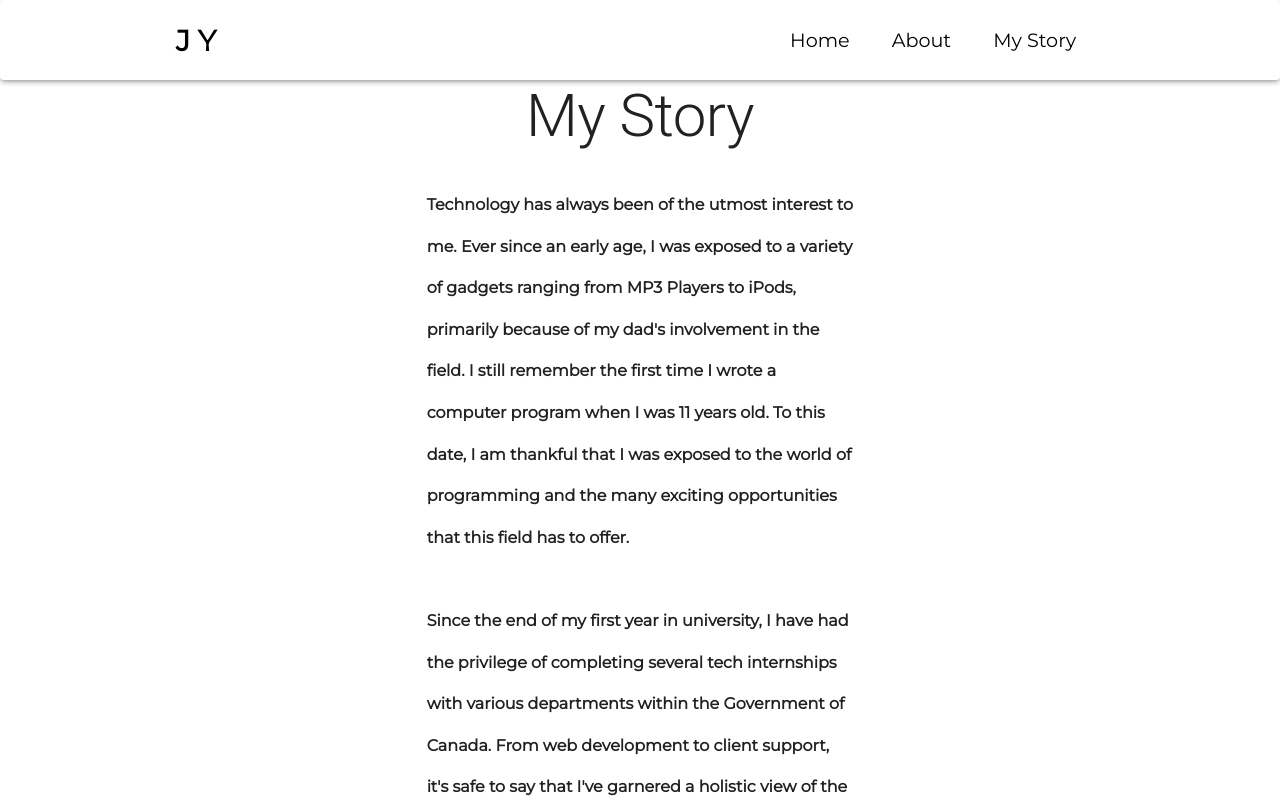
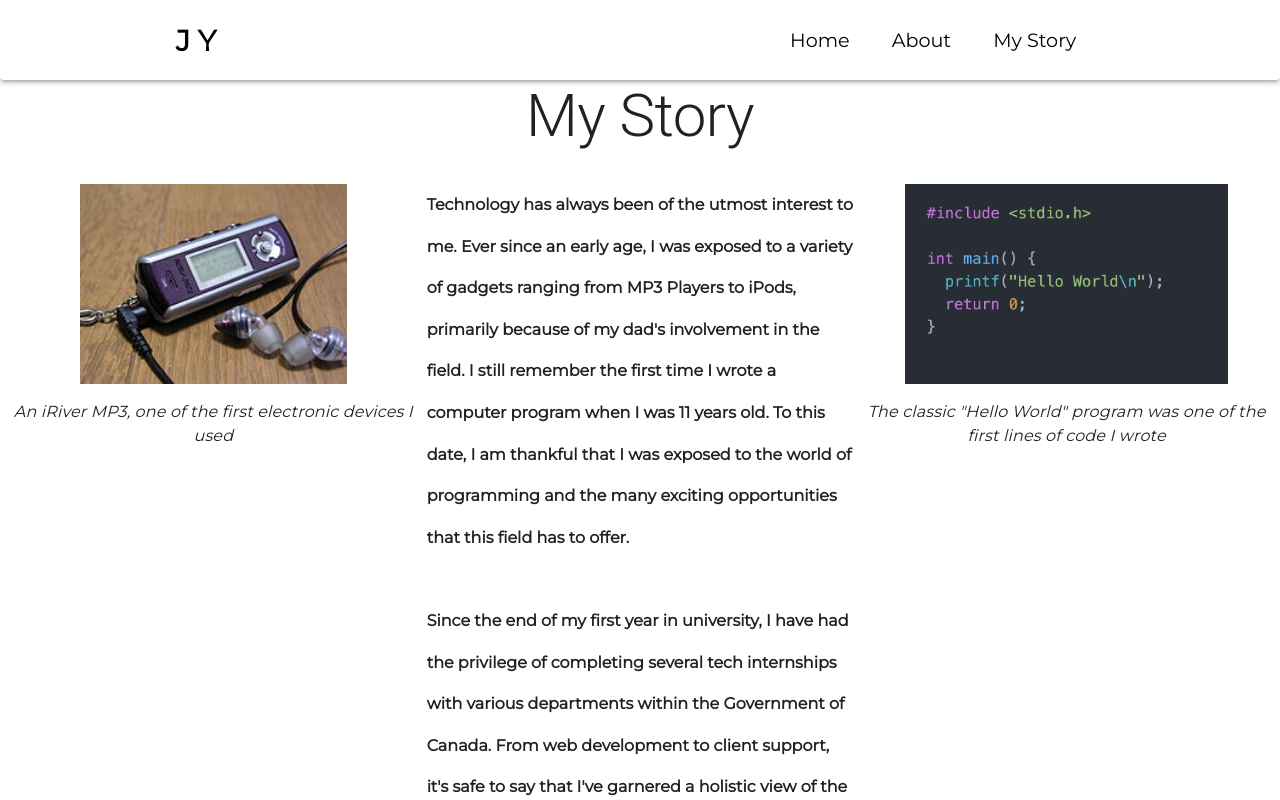
Before and after one commit to jyou044/personalwebsite, a React (Create React App) app: page /MyStory in a window 1280 px wide. Shown: the top 800 px of the page. Built offline with nearby package versions, Linux system fonts and the light colour scheme.

Commit message:
added photos to My Story component

```diff
--- a/src/components/Experience/Experience.js
+++ b/src/components/Experience/Experience.js
@@ -33,7 +33,15 @@ export default function Experience() {
                     </Grid>
                 </Grid>
                 <Grid item container>
-                <Grid item xs={12} md={4}></Grid>
+                <Grid item xs={12} md={4} className={classes.textFormat}>
+                    <img
+                alt="iriver"
+                height="200"
+                    src={`${process.env.PUBLIC_URL}/source/iriver.jpg`}
+                title="iriver"
+            />
+            <Typography paragraph align="center" className={classes.spacing} gutterBottom><i>An iRiver MP3, one of the first electronic devices I used</i></Typography>
+                </Grid>
                 <Grid item xs={12} md={4} className={classes.paraFormat}>
                     <p> <b>
                                             Technology has always been of the utmost interest to me. Ever since an early age, I was exposed to a variety of gadgets ranging from MP3 Players to iPods, primarily
@@ -53,7 +61,15 @@ export default function Experience() {
                                         </b>
                                         </p>
                 </Grid>
-                <Grid item xs={12} md={4}></Grid>
+                <Grid item xs={12} md={4} className={classes.textFormat}>
+                    <img
+                    alt="helloworld"
+                    height="200"
+                        src={`${process.env.PUBLIC_URL}/source/helloworld.png`}
+                    title="iriver"
+                />
+                <Typography paragraph align="center" className={classes.spacing} gutterBottom><i>The classic "Hello World" program was one of the first lines of code I wrote</i></Typography>
+                </Grid>
             </Grid>
             </div>
         );
```
Also changed, not shown: public/source/helloworld.png (added), public/source/iriver.jpg (added).
